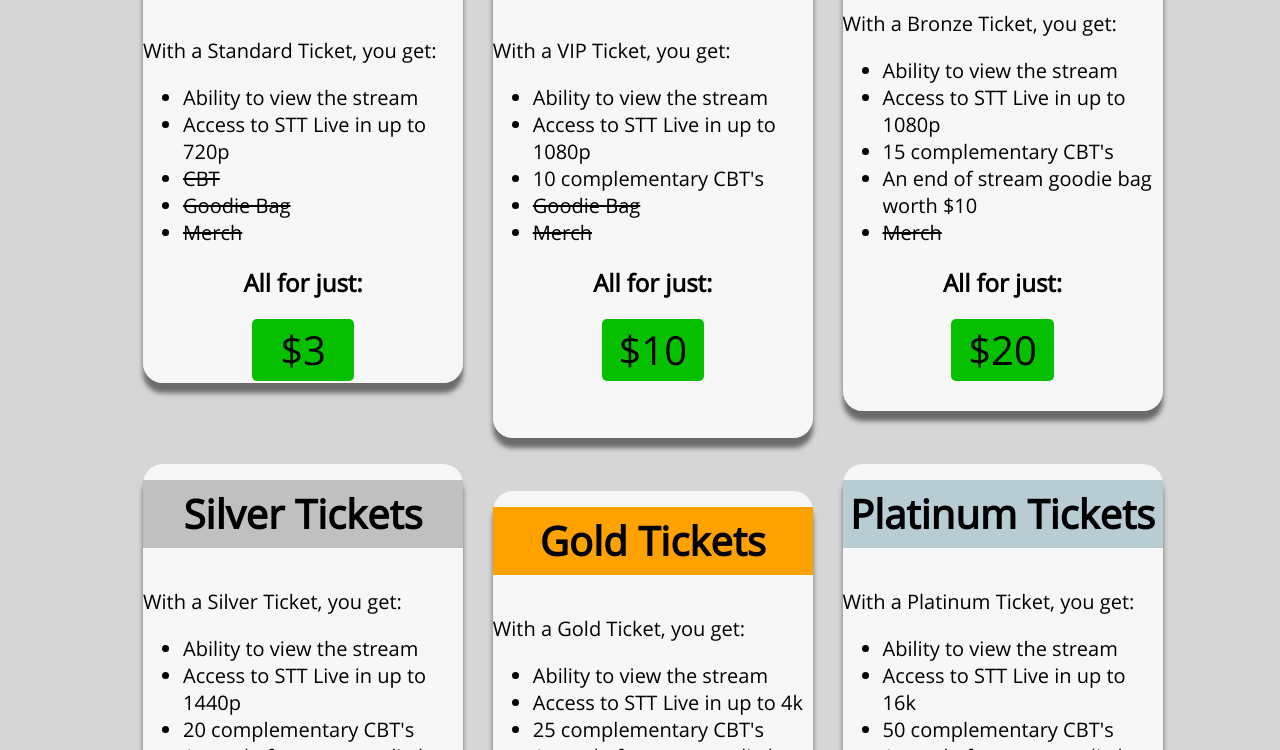
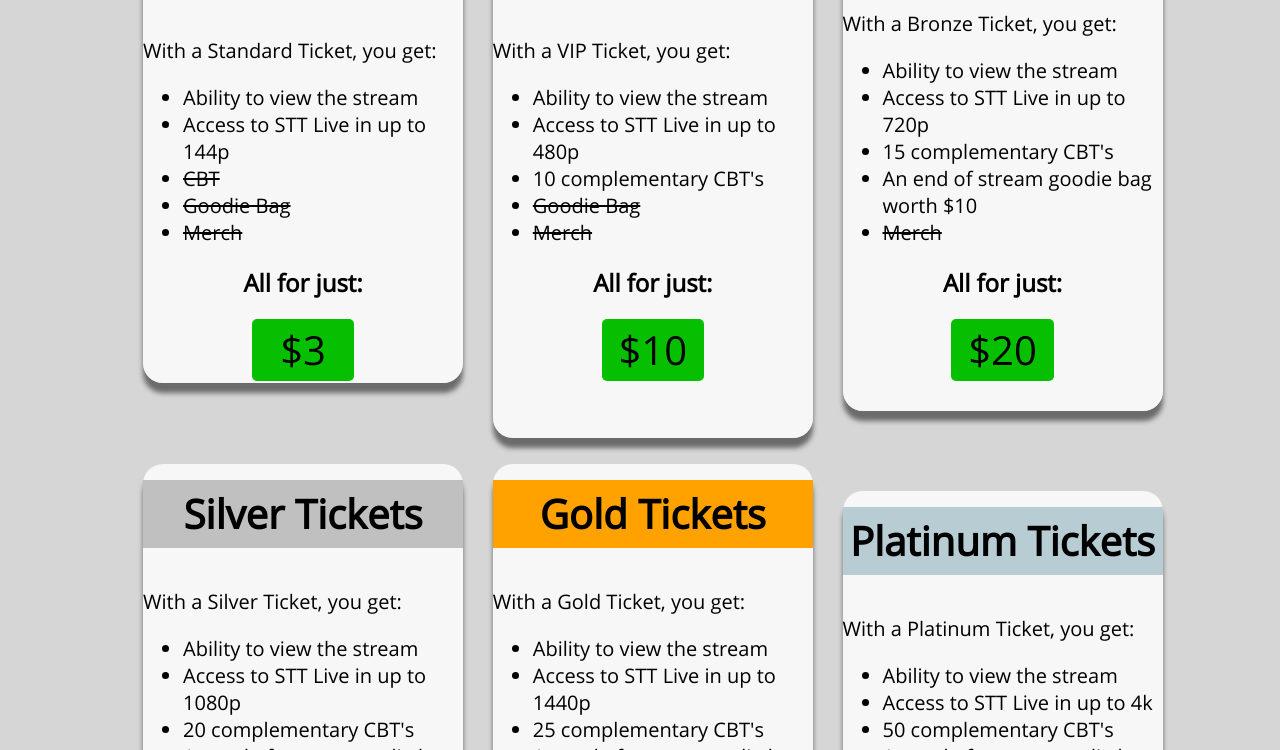
Before and after one commit to Finnald/SageTechTips, a plain HTML site: page public/tickets.html in a window 1280 px wide. Shown: the part 390-1140 px from the top of the page. Drawn offline with Linux system fonts and the light colour scheme; files whose address does not match are found by name.

Commit message:
changed pricing options to match out values here at STT

```diff
--- a/public/tickets.html
+++ b/public/tickets.html
@@ -35,7 +35,7 @@
                 <p>With a Standard Ticket, you get:</p>
                 <ul>
                     <li>Ability to view the stream</li>
-                    <li>Access to STT Live in up to 720p</li>
+                    <li>Access to STT Live in up to 144p</li>
                     <li class="no">CBT</li>
                     <li class="no">Goodie Bag</li>
                     <li class="no">Merch</li>
@@ -53,7 +53,7 @@
                 <p>With a VIP Ticket, you get:</p>
                 <ul>
                     <li>Ability to view the stream</li>
-                    <li>Access to STT Live in up to 1080p</li>
+                    <li>Access to STT Live in up to 480p</li>
                     <li>10 complementary CBT's</li>
                     <li class="no">Goodie Bag</li>
                     <li class="no">Merch</li>
@@ -71,7 +71,7 @@
                 <p>With a Bronze Ticket, you get:</p>
                 <ul>
                     <li>Ability to view the stream</li>
-                    <li>Access to STT Live in up to 1080p</li>
+                    <li>Access to STT Live in up to 720p</li>
                     <li>15 complementary CBT's</li>
                     <li>An end of stream goodie bag worth $10</li>
                     <li class="no">Merch</li>
@@ -89,7 +89,7 @@
                 <p>With a Silver Ticket, you get:</p>
                 <ul>
                     <li>Ability to view the stream</li>
-                    <li>Access to STT Live in up to 1440p</li>
+                    <li>Access to STT Live in up to 1080p</li>
                     <li>20 complementary CBT's</li>
                     <li>An end of stream goodie bag worth $50</li>
                     <li class="no">Merch</li>
@@ -107,7 +107,7 @@
                 <p>With a Gold Ticket, you get:</p>
                 <ul>
                     <li>Ability to view the stream</li>
-                    <li>Access to STT Live in up to 4k</li>
+                    <li>Access to STT Live in up to 1440p</li>
                     <li>25 complementary CBT's</li>
                     <li>An end of stream goodie bag worth $100</li>
                     <li>STT merch</li>
@@ -125,7 +125,7 @@
                 <p>With a Platinum Ticket, you get:</p>
                 <ul>
                     <li>Ability to view the stream</li>
-                    <li>Access to STT Live in up to 16k</li>
+                    <li>Access to STT Live in up to 4k</li>
                     <li>50 complementary CBT's</li>
                     <li>An end of stream goodie bag worth $1000</li>
                     <li>Signed STT merch</li>
```
